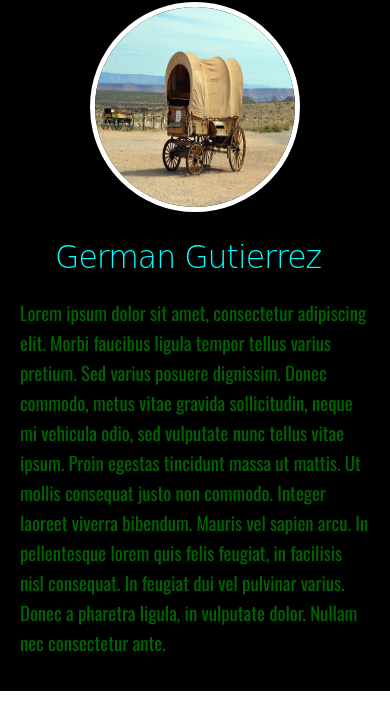
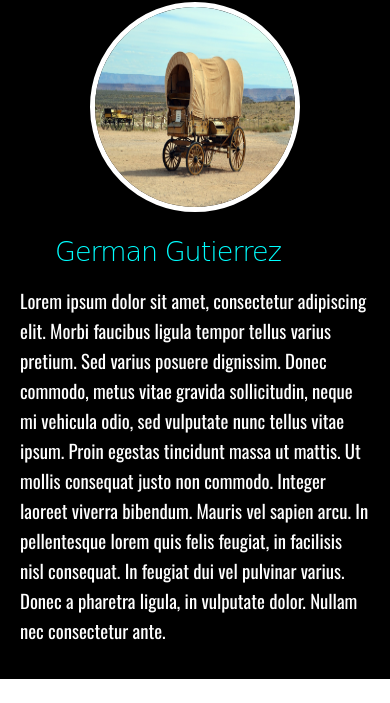
Before and after one commit to mrmoi/photographerPortfolio, a plain HTML site: page www/index.html in a window 390 px wide. Shown: the part 2410-3113 px from the top of the page. Drawn offline with nearby package versions, Linux system fonts and the light colour scheme; a web font is replaced by a local one.

```diff
--- a/www/css/styles.css
+++ b/www/css/styles.css
@@ -142,12 +142,12 @@
         margin-left: 20%;
     }
     h2.bio {
-        font-size: 2.1em;
+        font-size: 1.8em;
         margin-left: 10%;
     }
     p.bio {
         font-size: 1.25em;
-        color: darkgreen;
+        color: white;
     }
     ul.social li a {
         font-size: .75em;
```
Also changed, not shown: firebase.json (added).
